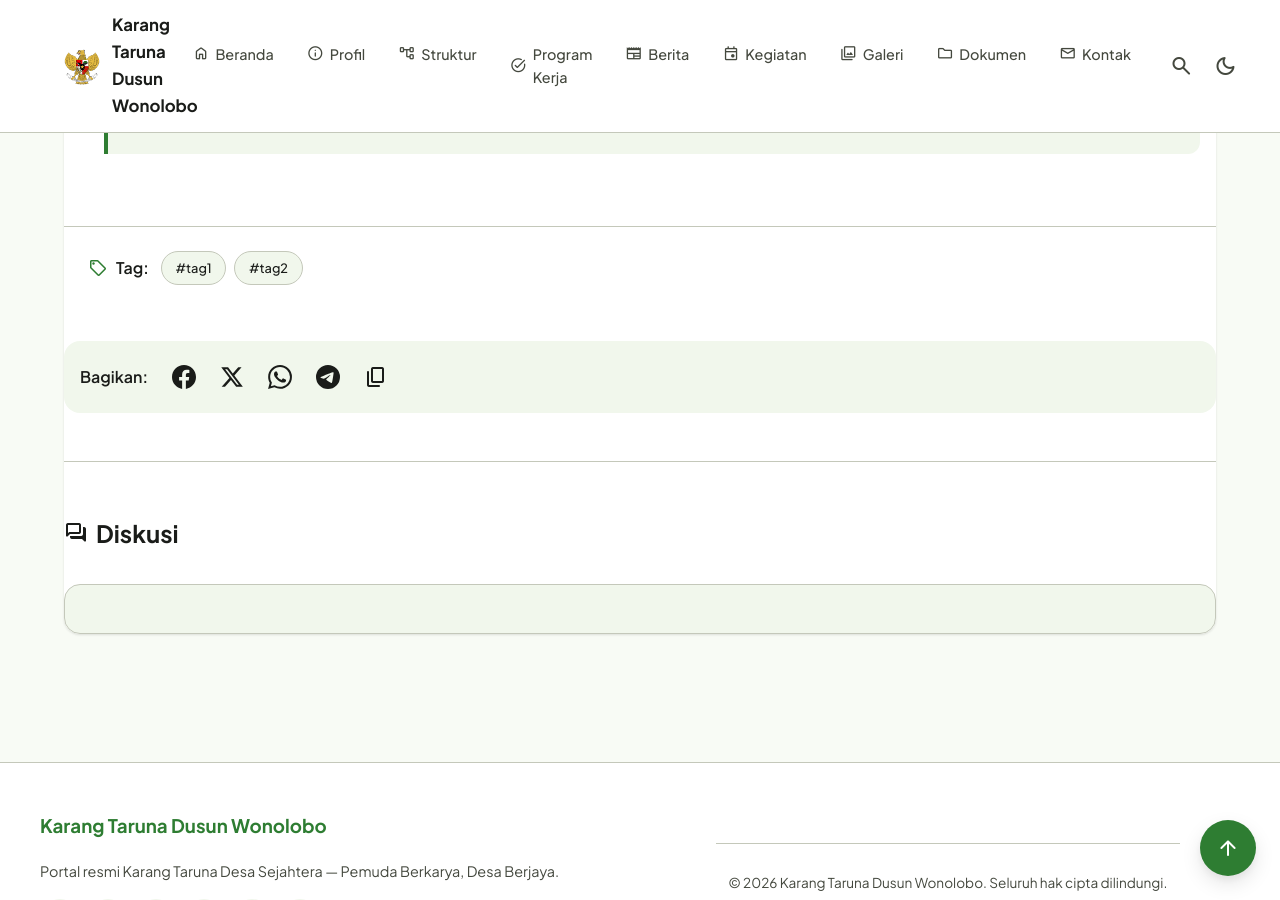
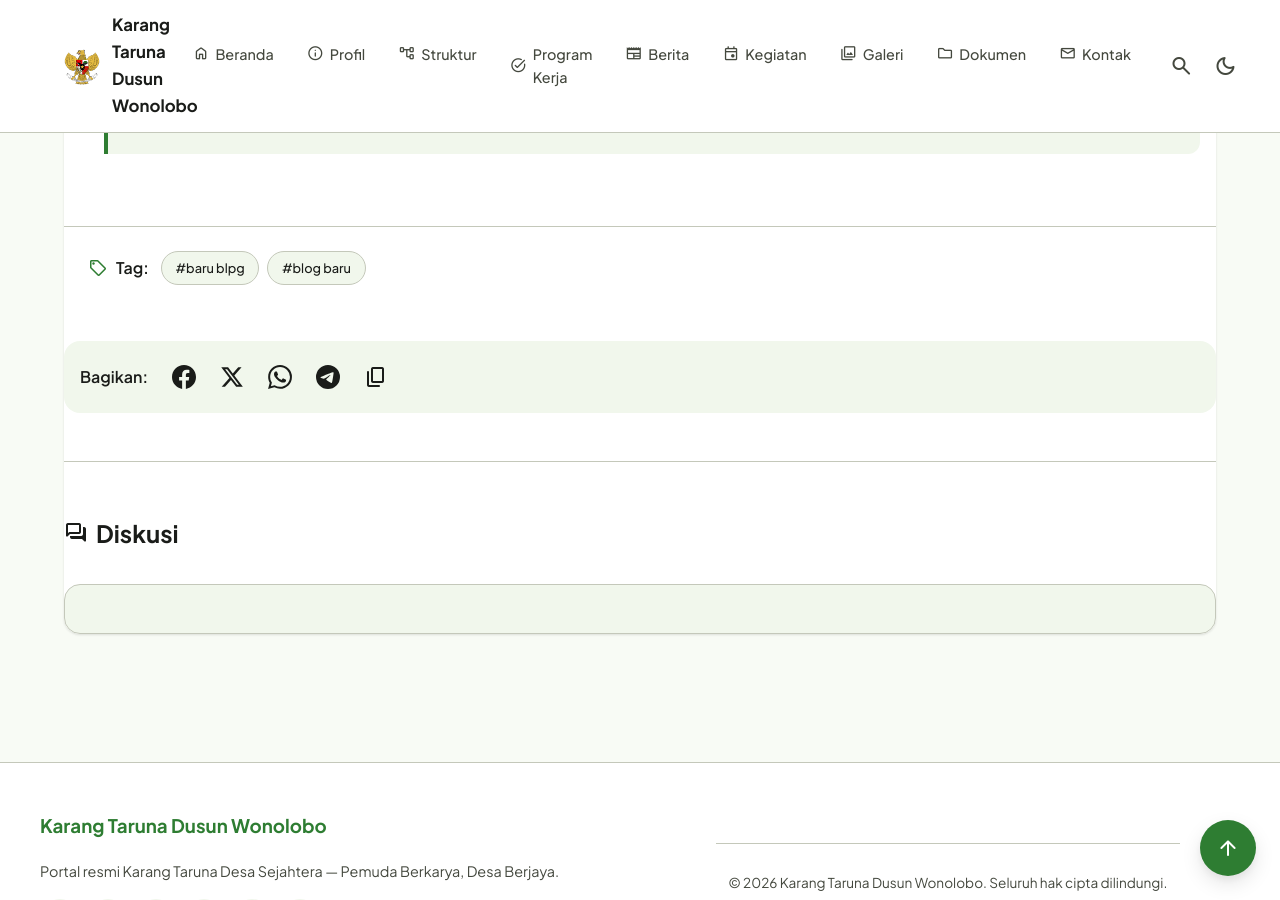
Before and after one commit to greenblog-dev/greenblog-dev.github.io, a Jekyll site: the page built from _posts/2026-07-01-Transformasi Digital Pemuda_ Mengukir Jejak Karya Karang Taruna Wonolobo.md.md, in a window 1280 px wide and 900 px high, scrolled down 1459 px. Built offline with Jekyll 4.4.1, drawn with Linux system fonts in a browser that asks for light colours; comment, search, counter and statistics services are not loaded.

Commit message:
Update 2026-07-01-Transformasi Digital Pemuda_ Mengukir Jejak Karya Karang Taruna Wonolobo.md.md

```diff
--- a/_posts/2026-07-01-Transformasi Digital Pemuda_ Mengukir Jejak Karya Karang Taruna Wonolobo.md.md
+++ b/_posts/2026-07-01-Transformasi Digital Pemuda_ Mengukir Jejak Karya Karang Taruna Wonolobo.md.md
@@ -3,7 +3,7 @@ layout: post
 title: "Transformasi Digital Pemuda: Mengukir Jejak Karya Karang Taruna Wonolobo"
 date: 2026-07-01 11:47:00 +0700
 categories: [Iklan, Adverse]
-tags: [tag1, tag2]
+tags: [baru blpg, blog baru]
 description: "Blog organisasi karang taruna wonolobo"
 ---
 
```
